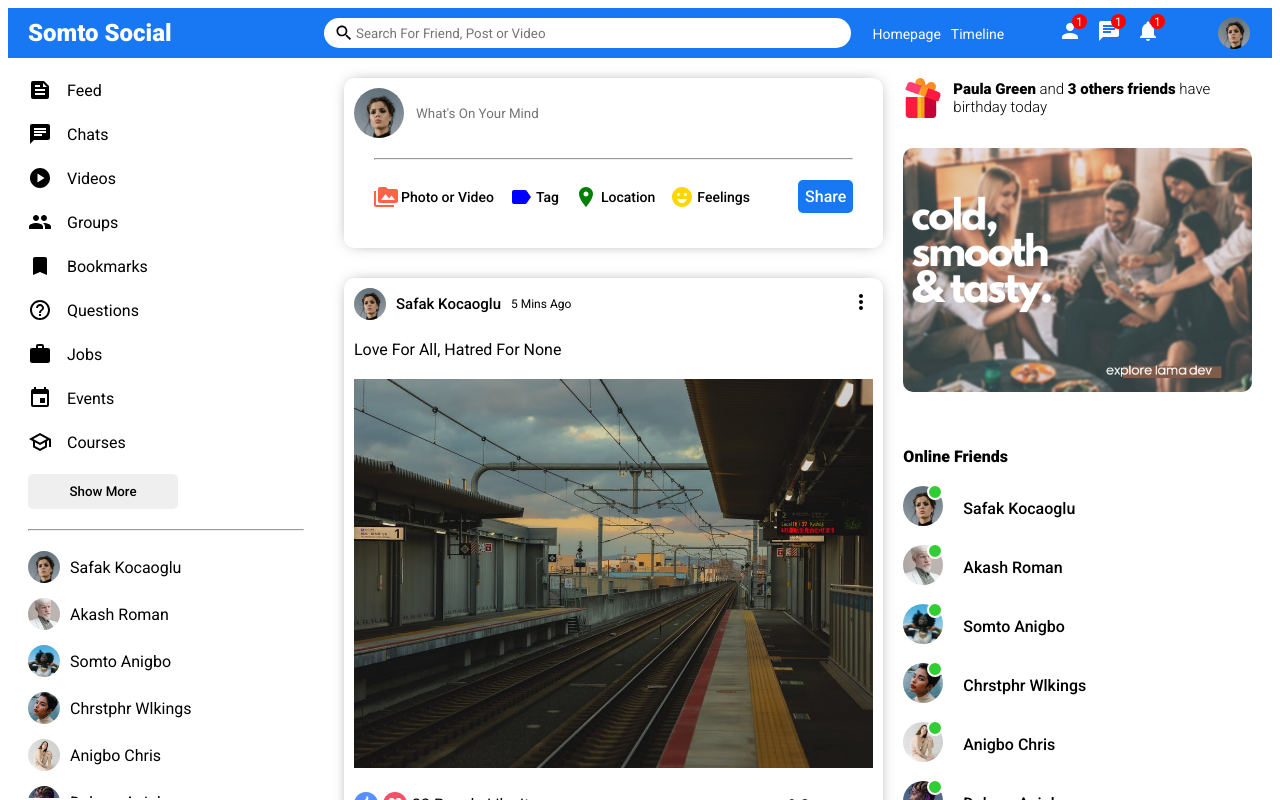
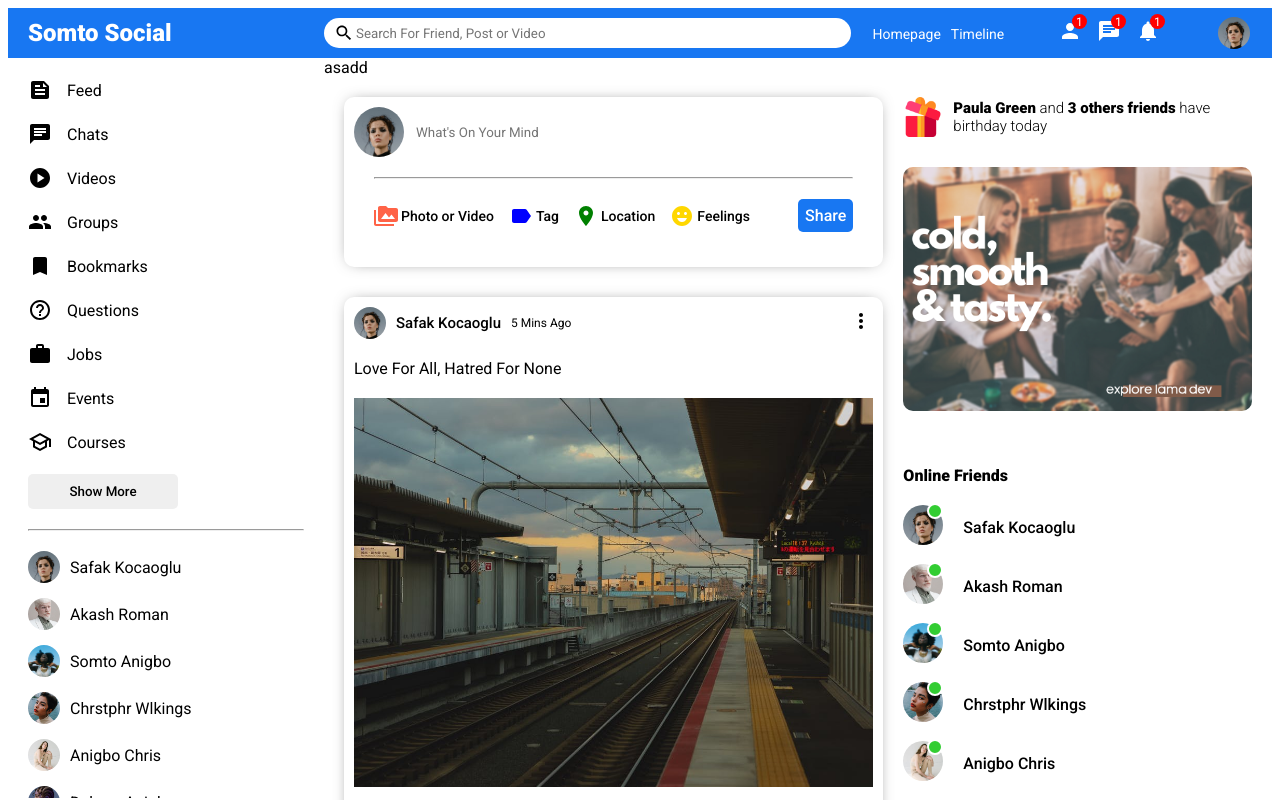
Before and after one commit to Chrstphr9/React-Social-App, a React (Vite) app: page / in a window 1280 px wide. Shown: the top 800 px of the page. Built offline with nearby package versions, Linux system fonts and the light colour scheme.

Commit message:
setting profile

```diff
--- a/src/components/Profile/Profile.css
+++ b/src/components/Profile/Profile.css
@@ -0,0 +1,11 @@
+.profile {
+    display: flex;
+}
+
+.profileRight {
+    flex: 9;
+}
+
+.profileRightBottom {
+    display: flex;
+}
--- a/src/components/Profile/Profile.jsx
+++ b/src/components/Profile/Profile.jsx
@@ -8,10 +8,15 @@ export default function Profile() {
   return (
     <>
     <Topbar/>
-    <div className="homeContainer">
+    <div className="profile">
       <Sidebar />
-      <Feed />
-      <Rightbar />
+      <div className='profileRight'>
+        <div className="profileRightTop">asadd</div>
+        <div className="profileRightBottom">
+          <Feed />
+        <Rightbar />
+        </div>
+      </div>
     </div>
     </>
   )
```
